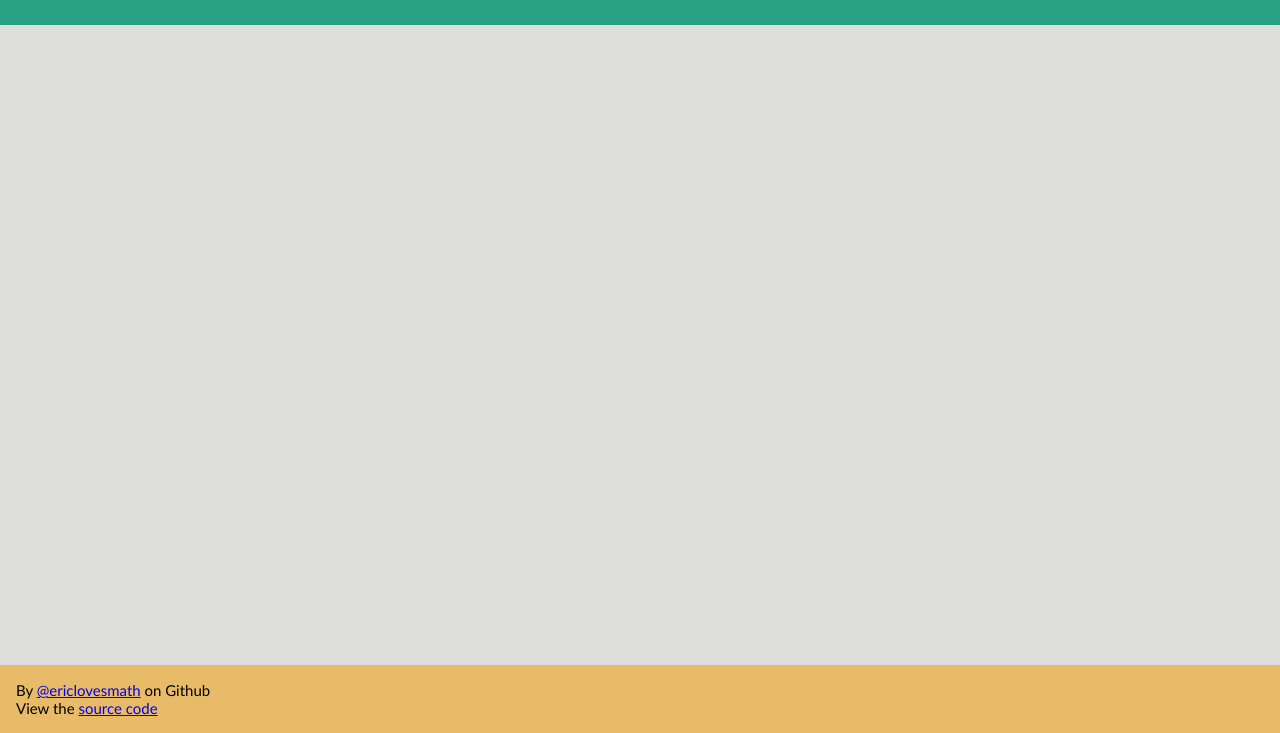
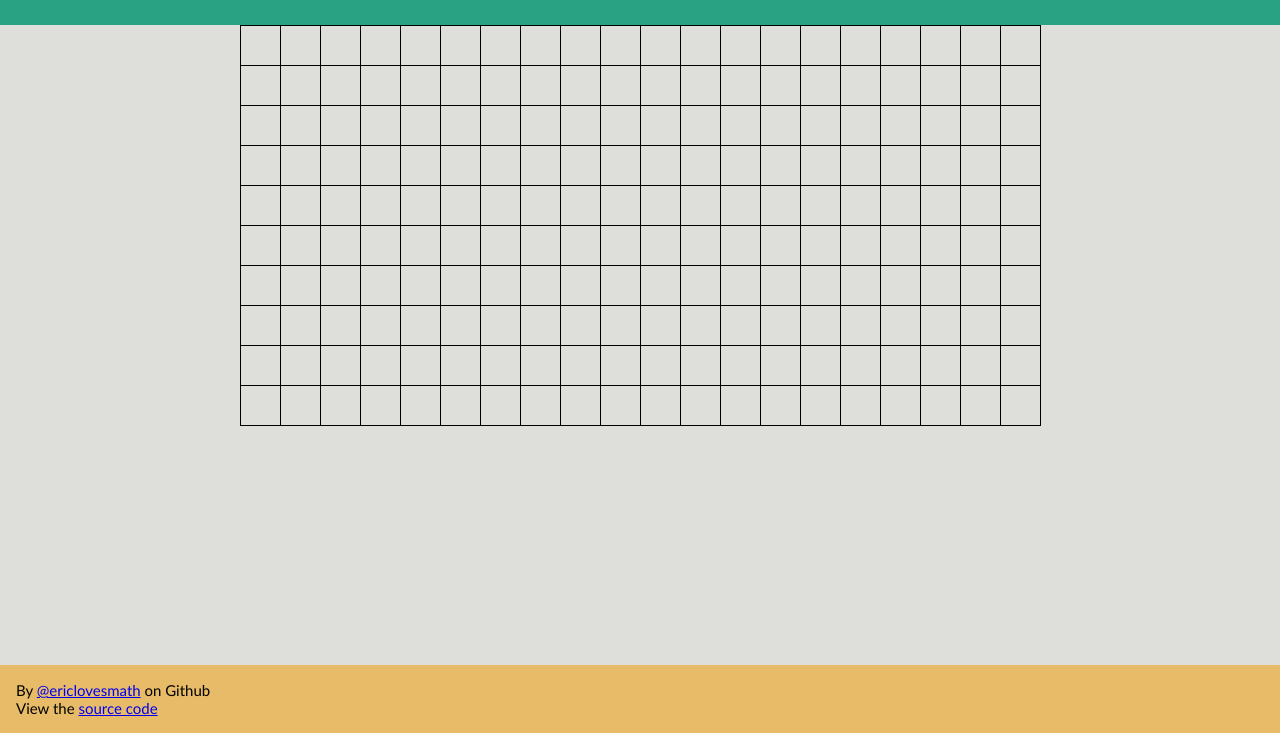
Before and after one commit to ericlovesmath/pathfinding-visualizer, a website with bundled scripts: page index.html in a window 1280 px wide. Shown: the part 67-800 px from the top of the page. Built offline with nearby package versions, Linux system fonts and the light colour scheme.

Commit message:
Grid initialize, TODO: Center the container div

```diff
--- a/index.html
+++ b/index.html
@@ -15,6 +15,10 @@
     <h1>Pathfinding Visualizer</h1>
   </header>
 
+  <div id="container">
+    <div id="grid"></div>
+  </div>
+
   <footer>
     By <a target="_blank" rel="noopener noreferrer" href="https://github.com/ericlovesmath">@ericlovesmath</a> on Github<br>
     View the <a target="_blank" rel="noopener noreferrer" href="https://github.com/ericlovesmath/pathfinding-visualizer">source code</a>
--- a/public/styles.css
+++ b/public/styles.css
@@ -19,7 +19,12 @@ header {
     color: #FFF;
     text-transform: uppercase;
     margin: 0px;
-    margin-bottom: 50px;
+}
+
+#container {
+    display: flex;
+    align-items: center;
+    justify-content: center;
 }
 
 footer {
@@ -31,6 +36,18 @@ footer {
     font-size: 15px;
 }
 
+#grid {
+    display: inline-grid;
+    grid-template-columns: repeat(var(--width), 40px);
+    grid-template-rows: repeat(var(--height), 40px);
+}
+
+#grid .node {
+    margin-bottom: -1px;
+    margin-right: -1px;
+    border: 1px solid black;
+}
+
 a:visited {
   color: darkblue;
 }
--- a/src/app.ts
+++ b/src/app.ts
@@ -1,3 +1,50 @@
-const TEST: number = 5;
+const WIDTH = 20;
+const HEIGHT = 10;
+document.documentElement.style.setProperty("--width", WIDTH.toString());
+document.documentElement.style.setProperty("--height", HEIGHT.toString());
 
-console.log(TEST + 10);
+const gridElem = document.querySelector('#grid') as HTMLDivElement;
+
+const CELL_TYPE = {
+    START: "start",
+    END: "end",
+    WALL: "wall",
+    EMPTY: "empty"
+}
+
+type cell = {
+    elem: HTMLDivElement;
+    x: number;
+    y: number;
+    type: string;
+}
+
+const grid: cell[][] = createGrid();
+
+grid.forEach((row) => {
+    row.forEach((node) => {
+        gridElem.append(node.elem);
+    })
+})
+
+export function createGrid(): cell[][] {
+    const grid: cell[][] = [];
+
+    for (let x = 0; x < WIDTH; x++) {
+        const row: cell[] = []
+        for (let y = 0; y < HEIGHT; y++) {
+            const elem = document.createElement('div');
+            elem.classList.add("node");
+            elem.dataset.type = CELL_TYPE.EMPTY;
+            row.push({
+                elem,
+                x,
+                y,
+                get type() { return elem.dataset.status! },
+                set type(value: string) { this.type = value }
+            });
+        }
+        grid.push(row);
+    }
+    return grid;
+}
--- a/tsconfig.json
+++ b/tsconfig.json
@@ -1,7 +1,7 @@
 {
     "compilerOptions": {
-        "target": "es2016",
-        "module": "commonjs",
+        "target": "es6",
+        "module": "es6",
         "rootDir": "./src",
         "outDir": "./dist",
         "removeComments": true,
```
